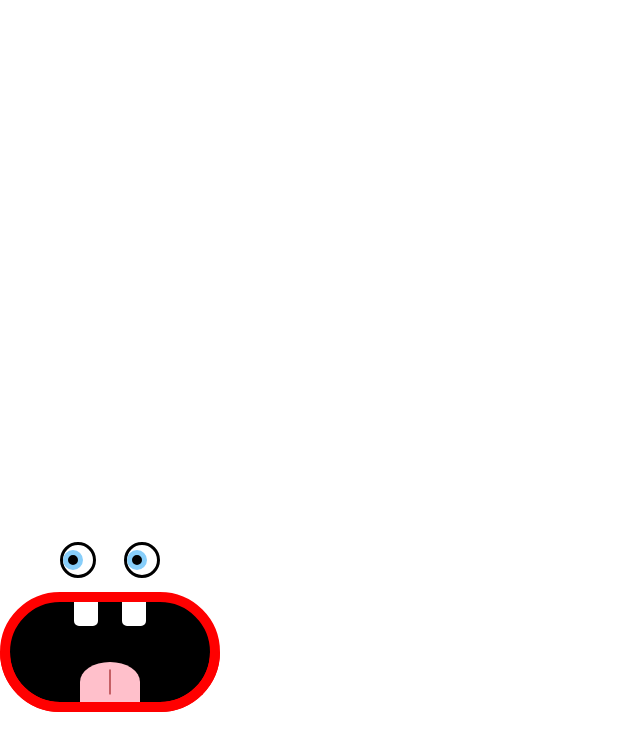
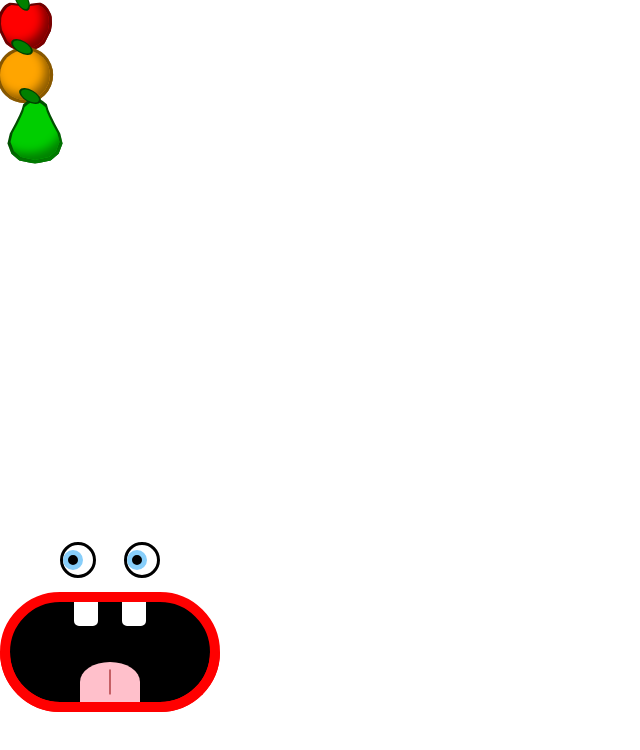
Before and after one commit to benyomtov/YUMM, a React (Create React App) app: page / in a window 1280 px wide. Shown: the top 750 px of the page, without its empty margins (0-640 px from the left). Built offline with nearby package versions, Linux system fonts and the light colour scheme.

Commit message:
made fruit in css

```diff
--- /dev/null
+++ b/src/components/fruits/apple/apple.css
@@ -0,0 +1,77 @@
+.apple-container {
+    position: relative;
+  width: 50px;
+  height: 50px;
+    z-index: 4;
+
+}
+
+.apple {
+  width: 100%;
+  height: 100%;
+  border-radius: 50%;
+  background-color: red;
+  position: absolute;
+  box-shadow: inset -7px -7px 10px rgb(124, 0, 0);
+  clip-path: polygon(
+    50% 15%,
+    48% 20%,
+    40% 12%,
+    23% 10%,
+    11% 16%,
+    3% 25%,
+    2% 48%,
+    4% 60%,
+    15% 82%,
+    17% 84%,
+    25% 90%,
+    35% 95%,
+    48% 95%,
+    50% 97%,
+    52% 95%,
+    65% 95%,
+    75% 90%,
+    83% 84%,
+    85% 82%,
+    96% 60%,
+    98% 48%,
+    97% 25%,
+    89% 16%,
+    77% 10%,
+    60% 12%,
+    52% 20%,
+    50% 15%
+  );
+}
+
+.apple-red {
+    z-index: 1;
+    top: 0;
+
+}
+
+.apple-black {
+    top: 0;
+    background-color: rgb(102, 0, 0);
+    transform: scale(1.125);
+    z-index: 0;
+  }
+
+.apple-leaf {
+  position: relative;
+  width: 10px;
+  height: 20px;
+  background-color: green;
+  border-radius: 50%;
+  transform: rotate(-30deg);
+  top: -10px;
+  left: 34%;
+  z-index: 3;
+}
+
+.apple-leaf-black {
+    background-color: rgb(0, 65, 0);
+    transform: scale(1.2) rotate(-30deg);
+    z-index: 2;
+    top: -30px;
+}
--- /dev/null
+++ b/src/components/fruits/apple/apple.jsx
@@ -0,0 +1,15 @@
+import React from "react";
+import "./apple.css";
+
+export default function Apple() {
+
+    return (
+        <div className="apple-container">
+            <div className="apple-leaf"/>
+            <div className="apple-leaf apple-leaf-black"/>
+            <div className="apple apple-red" />
+            <div class="apple apple-black" />
+        </div>
+
+    );
+}
--- /dev/null
+++ b/src/components/fruits/orange/orange.css
@@ -0,0 +1,58 @@
+.orange-container {
+    position: relative;
+  width: 50px;
+  height: 50px;
+  z-index: 5;
+}
+
+.orange {
+  width: 50px;
+  height: 50px;
+  border-radius: 50%;
+  background-color: orange;
+  position: relative;
+  box-shadow: inset -5px -5px 10px rgb(138, 90, 0);
+}
+
+.orange-orange {
+  z-index: 6;
+}
+
+.orange-black {
+  width: 50px;
+  height: 50px;
+  border-radius: 50%;
+  background-color: orange;
+  position: relative;
+  box-shadow: inset -5px -5px 10px rgb(138, 90, 0);
+  top: -50px;
+  background-color: rgb(133, 86, 0);
+  transform: scale(1.125);
+  z-index: 5;
+}
+
+.orange::before {
+  content: "";
+  position: absolute;
+  width: 10px;
+  height: 20px;
+  background-color: green;
+  border-radius: 50%;
+  transform: rotate(-60deg);
+  right: 23px;
+  top: -13px;
+  z-index: 8;
+}
+
+.orange::after {
+  content: "";
+  position: absolute;
+  width: 10px;
+  height: 20px;
+  background-color: rgb(0, 63, 0);
+  border-radius: 50%;
+  transform: rotate(-60deg) scale(1.2);
+  left: 17px;
+  top: -13px;
+  z-index: 7;
+}
--- /dev/null
+++ b/src/components/fruits/orange/orange.jsx
@@ -0,0 +1,13 @@
+import React from "react";
+import "./orange.css";
+
+export default function Orange() {
+
+    return (
+        <div className="orange-container">
+            <div className="orange orange-orange"/>
+            <div className="orange-black"/>
+        </div>
+    );
+
+}
--- /dev/null
+++ b/src/components/fruits/pear/pear.css
@@ -0,0 +1,68 @@
+.pear-container {
+    position: relative;
+  width: 70px;
+  height: 60px;
+  z-index: 9;
+}
+
+.pear {
+  width: 100%;
+  height: 100%;
+  border-radius: 50%;
+  background-color: rgb(0, 206, 0);
+  position: relative;
+  box-shadow: inset -7px -7px 10px green;
+  clip-path: polygon(
+    50% 0%,
+    60% 7%,
+    65% 12%,
+    67% 20%,
+    70% 28%,
+    75% 40%,
+    82% 55%,
+    85% 70%,
+    80% 85%,
+    70% 95%,
+    50% 100%,
+    30% 95%,
+    20% 85%,
+    15% 70%,
+    18% 55%,
+    25% 40%,
+    30% 28%,
+    33% 20%,
+    35% 12%,
+    40% 7%
+  );
+}
+
+.pear-green {
+    z-index: 1;
+
+}
+
+.pear-black {
+    top: -60px;
+    background-color: rgb(1, 78, 1);
+    transform: scale(1.125);
+    z-index: 0;
+  }
+
+.pear-leaf {
+  position: absolute;
+  width: 10px;
+  height: 20px;
+  background-color: green;
+  border-radius: 50%;
+  transform: rotate(-60deg);
+  top: -14px;
+  left: 35%;
+  z-index: 3;
+}
+
+.pear-leaf-black {
+    background-color: rgb(0, 65, 0);
+    transform: scale(1.2) rotate(-60deg);
+    z-index: 2;
+    top: -14px;
+}
--- /dev/null
+++ b/src/components/fruits/pear/pear.jsx
@@ -0,0 +1,14 @@
+import React from "react";
+import "./pear.css";
+
+export default function Pear() {
+
+        return (
+            <div className="pear-container">
+                <div className="pear-leaf"/>
+                <div className="pear-leaf pear-leaf-black"/>
+                <div className="pear pear-green" />
+                <div className="pear pear-black" />
+            </div>
+        );
+    }
--- a/src/components/game/game.jsx
+++ b/src/components/game/game.jsx
@@ -1,5 +1,8 @@
 import React, { useState, useEffect } from "react";
 import "./game.css";
+import Apple from "../fruits/apple/apple";
+import Orange from "../fruits/orange/orange";
+import Pear from "../fruits/pear/pear";
 
 export default function Game() {
   const [position, setPosition] = useState({ x: 0, y: 0 });
@@ -68,6 +71,10 @@ export default function Game() {
       }}
     >
 
+      <Apple />
+      <Orange />
+      <Pear />
+
       <div
         className="mouth"
         style={{
```
